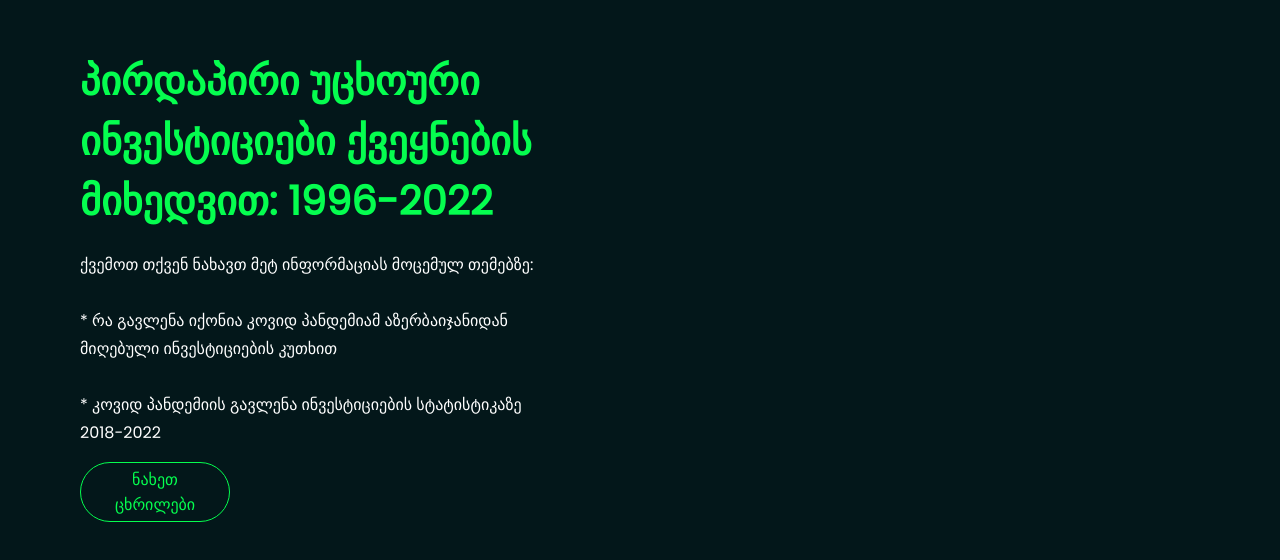
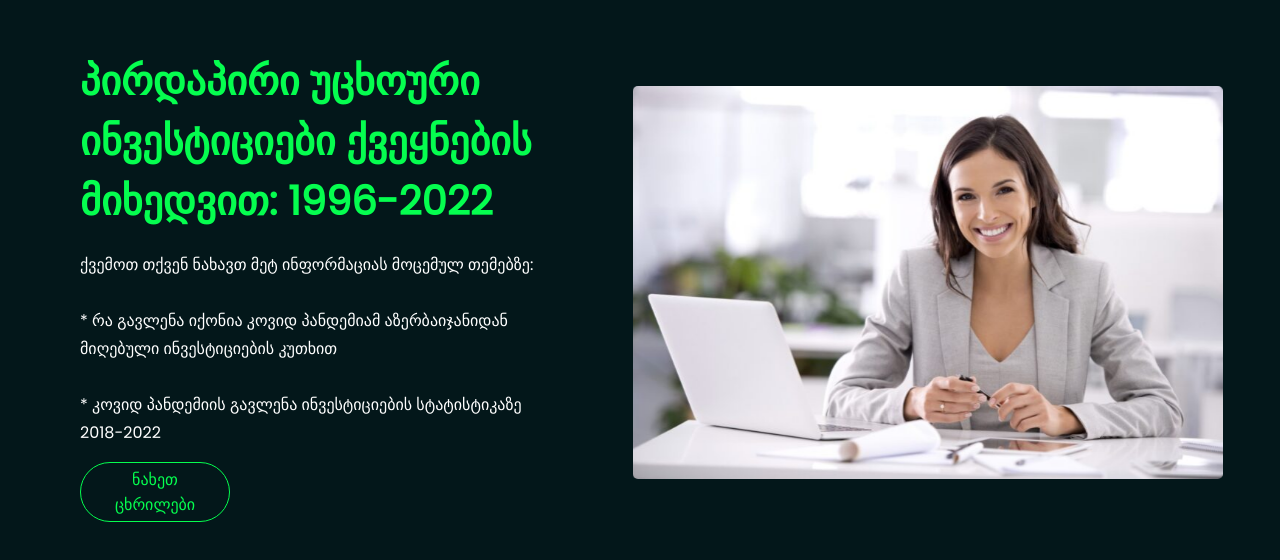
Before and after one commit to jabishvili27/midterm-exam, a plain HTML site: page index.html in a window 1280 px wide. Shown: the part 114-674 px from the top of the page. Drawn offline with Linux system fonts and the light colour scheme.

Commit message:
Update index.html

```diff
--- a/index.html
+++ b/index.html
@@ -36,7 +36,7 @@
         </div>
         <div class="container_outer_img">
           <div class="img-inner">
-            <img src="./img/businesswomen-e1605606605603.jpg" class="container_img" alt="">
+            <img src="./businesswomen-e1605606605603.jpg" class="container_img" alt="">
           </div>
         </div>
       </div>
```
